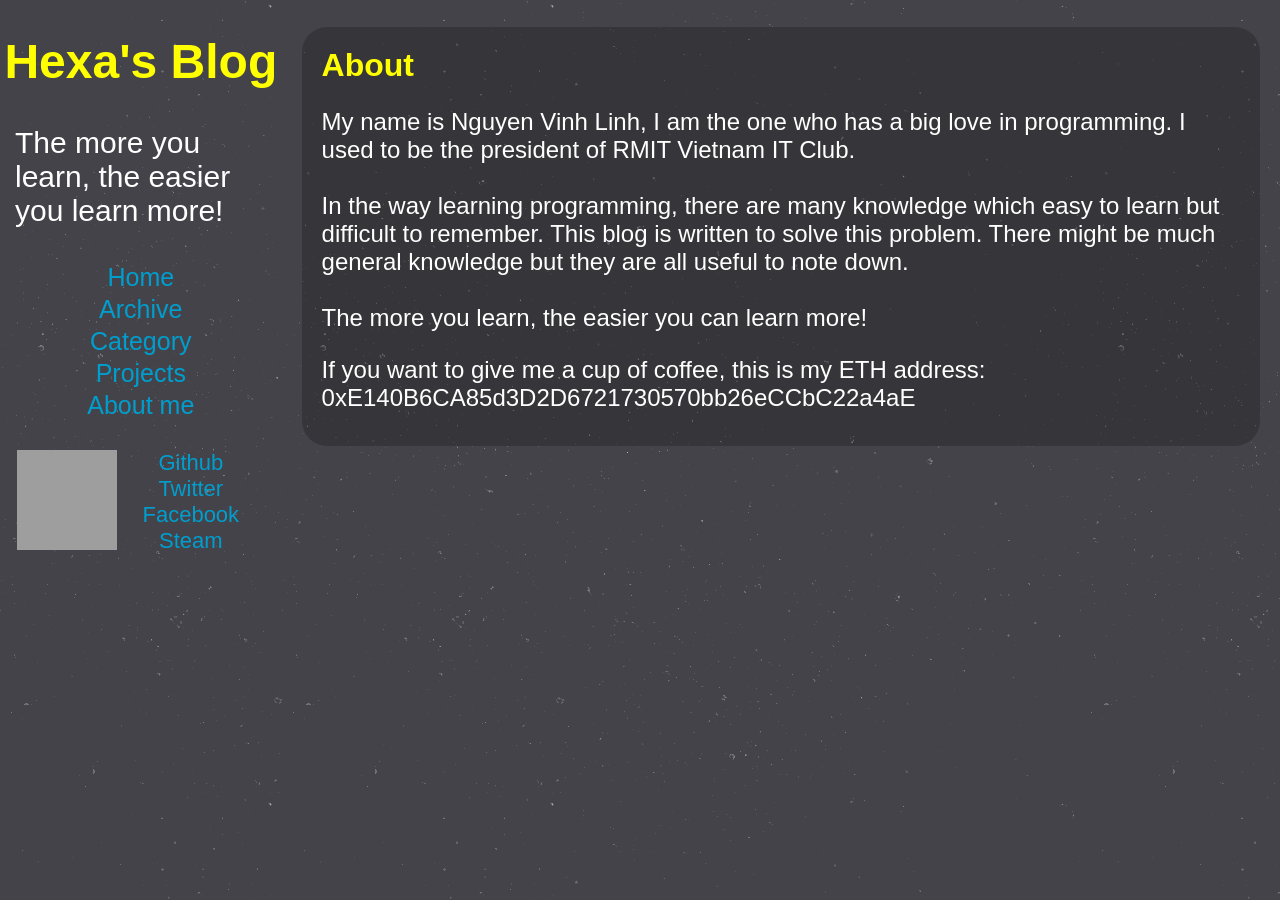
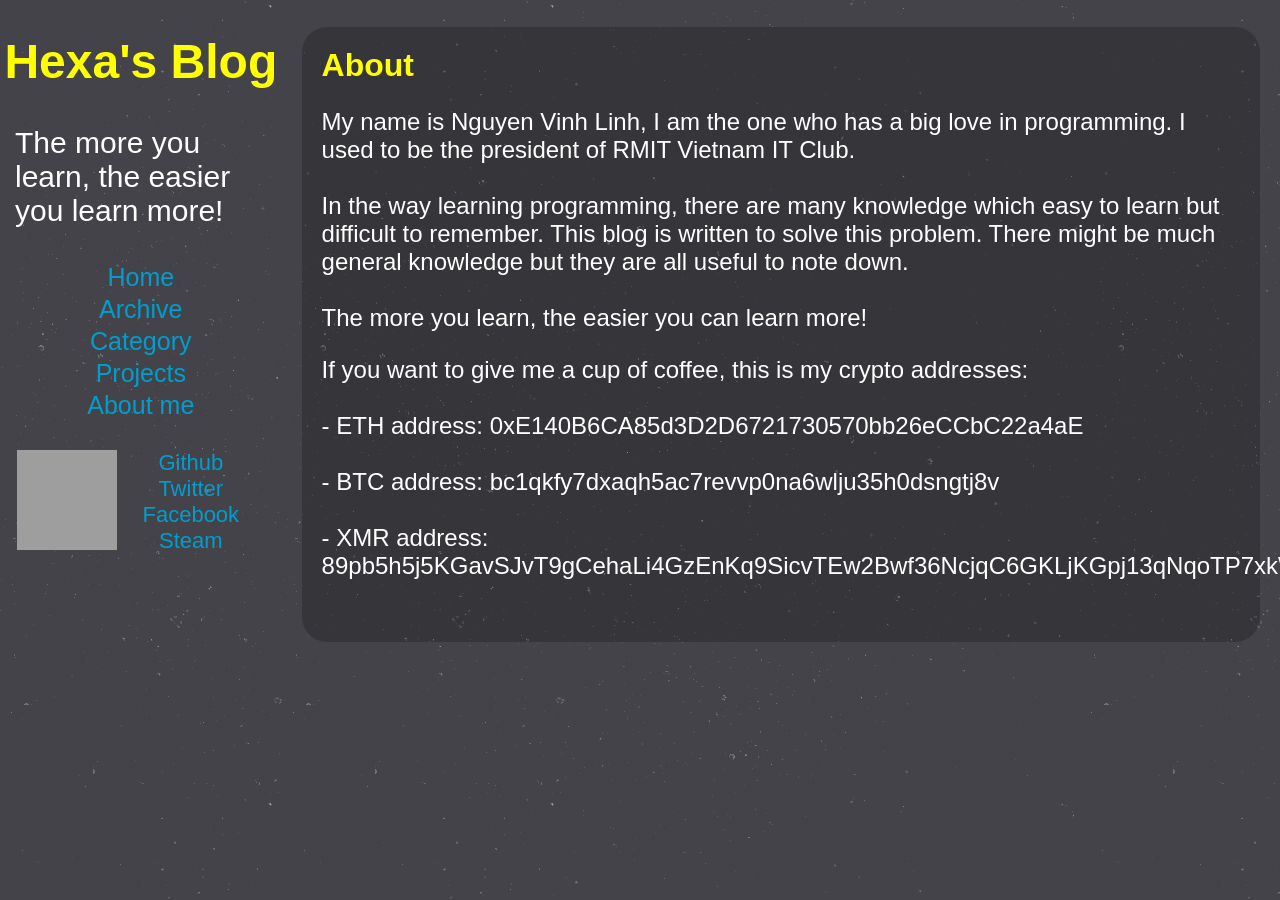
Before and after one commit to nguyenvinhlinh/nguyenvinhlinh.github.io, a Jekyll site: the page built from about.html, in a window 1280 px wide. Built offline with Jekyll 4.4.1, drawn with Linux system fonts in a browser that asks for light colours; grey boxes are pictures that could not be loaded.

Commit message:
update readme

```diff
--- a/about.html
+++ b/about.html
@@ -16,5 +16,9 @@ title: About
 </p>
 
 <p>
-  If you want to give me a cup of coffee, this is my ETH address: 0xE140B6CA85d3D2D6721730570bb26eCCbC22a4aE
+  If you want to give me a cup of coffee, this is my crypto addresses: <br/><br/>
+
+  - ETH address: 0xE140B6CA85d3D2D6721730570bb26eCCbC22a4aE <br/><br/>
+  - BTC address: bc1qkfy7dxaqh5ac7revvp0na6wlju35h0dsngtj8v <br/><br/>
+  - XMR address: 89pb5h5j5KGavSJvT9gCehaLi4GzEnKq9SicvTEw2Bwf36NcjqC6GKLjKGpj13qNqoTP7xkW77bcHJ6g3ma3cBkhB8ADuy9 <br/><br/>
 </p>
```
